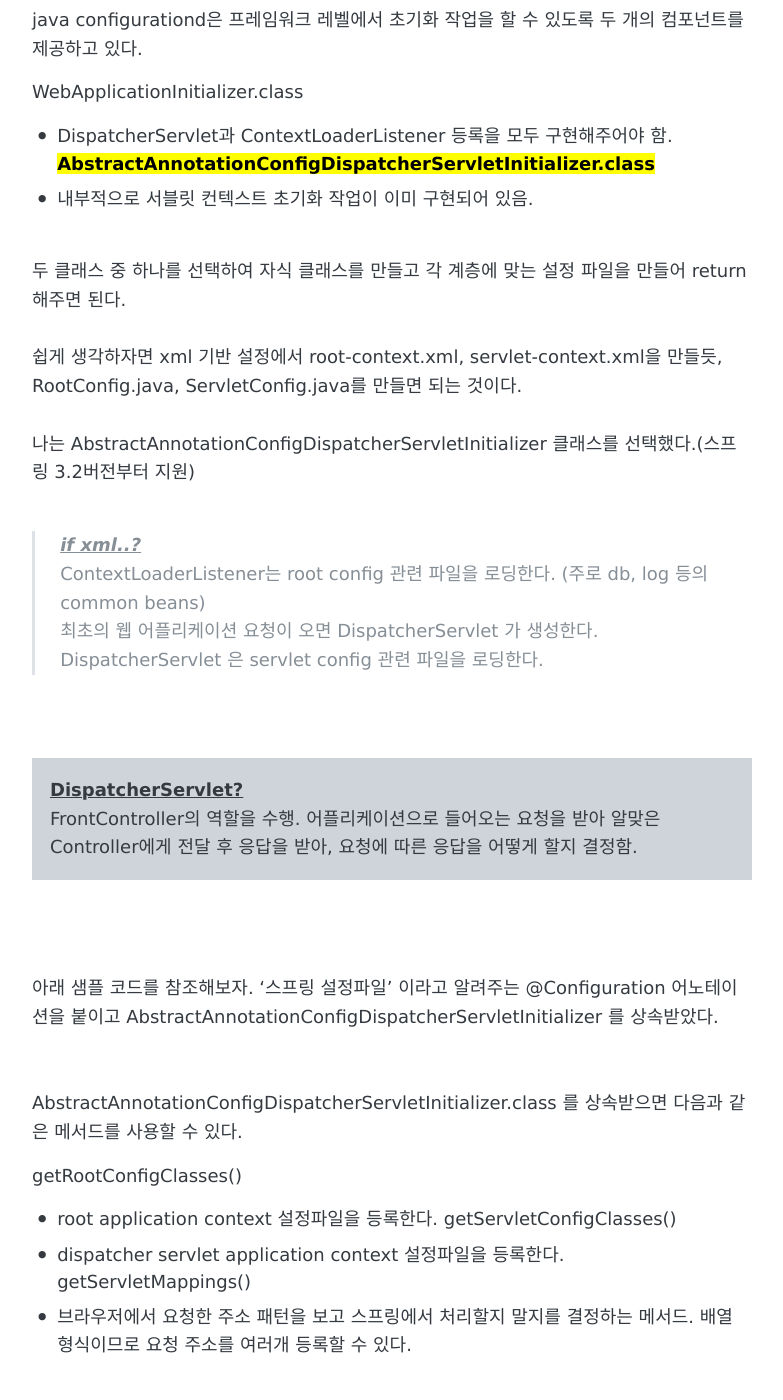
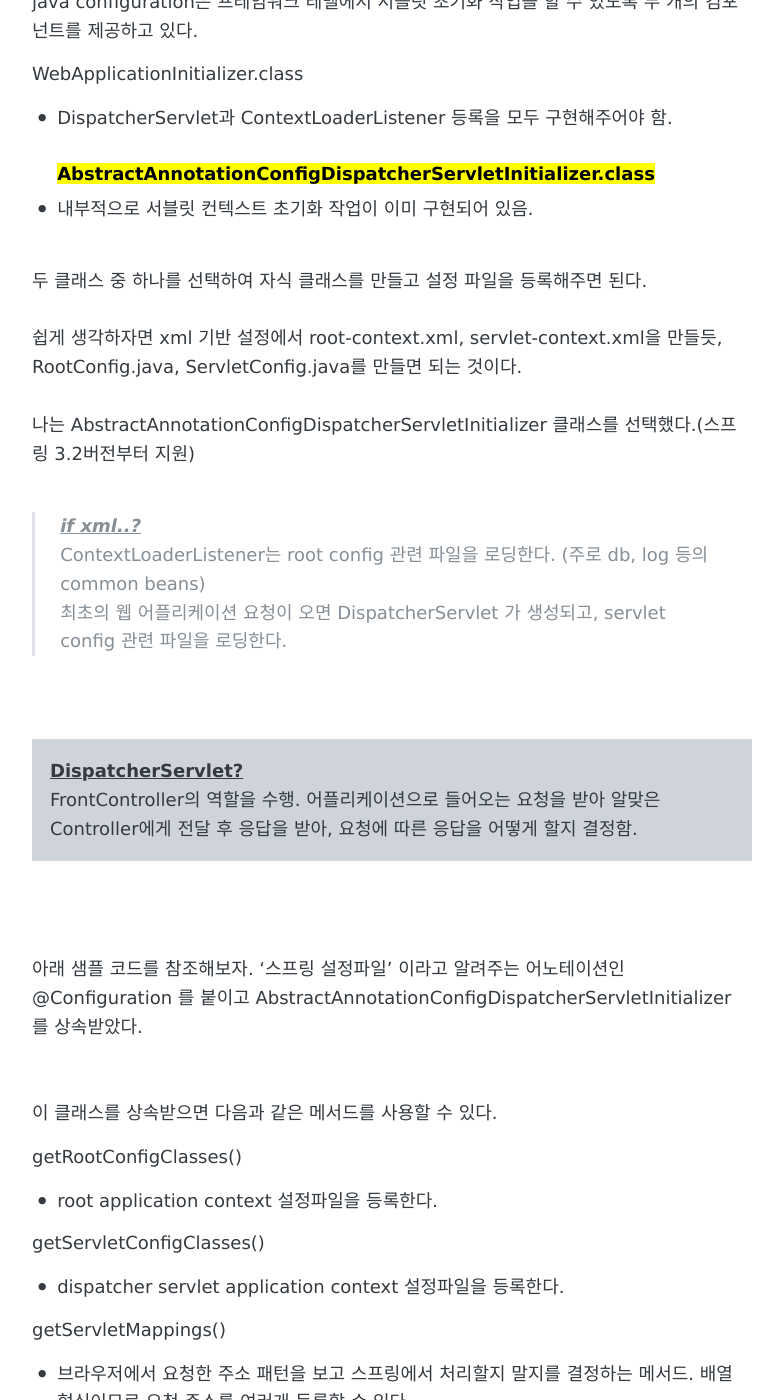
Before and after one commit to ellie1027/hb_9, a Jekyll site: the page built from _posts/2020-11-05-Spring Security.md, in a window 1280 px wide and 1400 px high, scrolled down 2629 px. Shown: the whole window, without its empty margins (248-1031 px from the left). Built offline with Jekyll 4.4.1, drawn with Linux system fonts in a browser that asks for light colours; some of the changed text lies outside the part shown.

Commit message:
spring security 내용 추가

```diff
--- a/_posts/2020-11-05-Spring Security.md
+++ b/_posts/2020-11-05-Spring Security.md
@@ -12,7 +12,7 @@
 <br>
 
 ## 목차
-<mark><em><strong>1)java configuration</strong></em></mark><br>
+<mark><strong>1)java configuration</strong></mark><br>
 2) spring security configuration<br>
 3) spring security란??<br>
 4) spring security - basic authentication, form based authentication<br>
@@ -34,8 +34,9 @@
 
 <br>
 
-기존 프로젝트는 전부 xml configuration 이었으나, spring security를
-java configuration 으로 하는 김에 일관성있도록 java configuration으로 변경하였다.
+기존 프로젝트는 전부 xml 기반의 설정을 사용중이었는데, spring security를 프로젝트에 적용하면서
+모든 설정을 java configuration으로 변경하였다. xml 설정도 가능한 걸 알지만, 개발 측면에서도
+편리하고 확장성이 좋은 java configuration을 선택하였다.
 따라서 spring security 포스팅이지만 java configuration 에 대해서도 간단하게 다루고자 한다.
 
 <br>
@@ -62,8 +63,6 @@
 ><u><em><strong>if xml..?</strong></em></u><br> 웹 어플리케이션이 실행되면 WAS에 의해 <code>web.xml</code>이 로딩되고, <code>web.xml</code>에 등록되어 있는 <code>ContextLoaderListener</code>가 메모리에 생성된다.
 ><code>ContextLoaderListener</code> 클래스는 <code>ApplicationContext</code>를 생성한다.
 
-<br>
-
 <p class="notice--info">
 <strong><u>ContextLoaderListener?</u></strong><br>
 Servlet의 생명주기를 관리해준다.(Servlet을 사용하는 시점에 Servlet Context에 ApplicationContext 등록, Servlet이 종료되는 시점에 ApplicationContext 삭제)
@@ -71,16 +70,17 @@
 
 <br>
 
-java configurationd은 프레임워크 레벨에서 초기화 작업을 할 수 있도록 두 개의 컴포넌트를 제공하고 있다.
+java configuration은 프레임워크 레벨에서 서블릿 초기화 작업을 할 수 있도록 두 개의 컴포넌트를 제공하고 있다.
 <br>
 
 WebApplicationInitializer.class
 * DispatcherServlet과 ContextLoaderListener 등록을 모두 구현해주어야 함.<br>
+<br>
 <mark><strong>AbstractAnnotationConfigDispatcherServletInitializer.class</strong></mark>
 * 내부적으로 서블릿 컨텍스트 초기화 작업이 이미 구현되어 있음.
 
 <br>
-두 클래스 중 하나를 선택하여 자식 클래스를 만들고 각 계층에 맞는 설정 파일을 만들어 return 해주면 된다.
+두 클래스 중 하나를 선택하여 자식 클래스를 만들고 설정 파일을 등록해주면 된다.
 <br>
 <br>
 쉽게 생각하자면 xml 기반 설정에서 root-context.xml, servlet-context.xml을 만들듯,
@@ -93,8 +93,7 @@
 
 ><u><em><strong>if xml..?</strong></em></u><br> ContextLoaderListener는 root config 관련 파일을 로딩한다.
 >(주로 db, log 등의 common beans)<br>
->최초의 웹 어플리케이션 요청이 오면 DispatcherServlet 가 생성한다.<br>
->DispatcherServlet 은 servlet config 관련 파일을 로딩한다.<br>
+>최초의 웹 어플리케이션 요청이 오면 DispatcherServlet 가 생성되고, servlet config 관련 파일을 로딩한다.<br>
 
 <br>
 <p class="notice--info">
@@ -104,17 +103,19 @@
 <br>
 <br>
 아래 샘플 코드를 참조해보자.
-'스프링 설정파일' 이라고 알려주는 @Configuration 어노테이션을 붙이고
+'스프링 설정파일' 이라고 알려주는 어노테이션인 @Configuration 를 붙이고
 AbstractAnnotationConfigDispatcherServletInitializer 를 상속받았다.
 <br>
 <br>
-AbstractAnnotationConfigDispatcherServletInitializer.class 를 상속받으면 다음과 같은 메서드를 사용할 수 있다.
+이 클래스를 상속받으면 다음과 같은 메서드를 사용할 수 있다.
 <br>
 
 getRootConfigClasses()
 * root application context 설정파일을 등록한다.
+
 getServletConfigClasses()
 * dispatcher servlet application context 설정파일을 등록한다.
+
 getServletMappings()
 * 브라우저에서 요청한 주소 패턴을 보고 스프링에서 처리할지 말지를 결정하는 메서드. 배열 형식이므로 요청 주소를 여러개 등록할 수 있다.
 <br>
```
